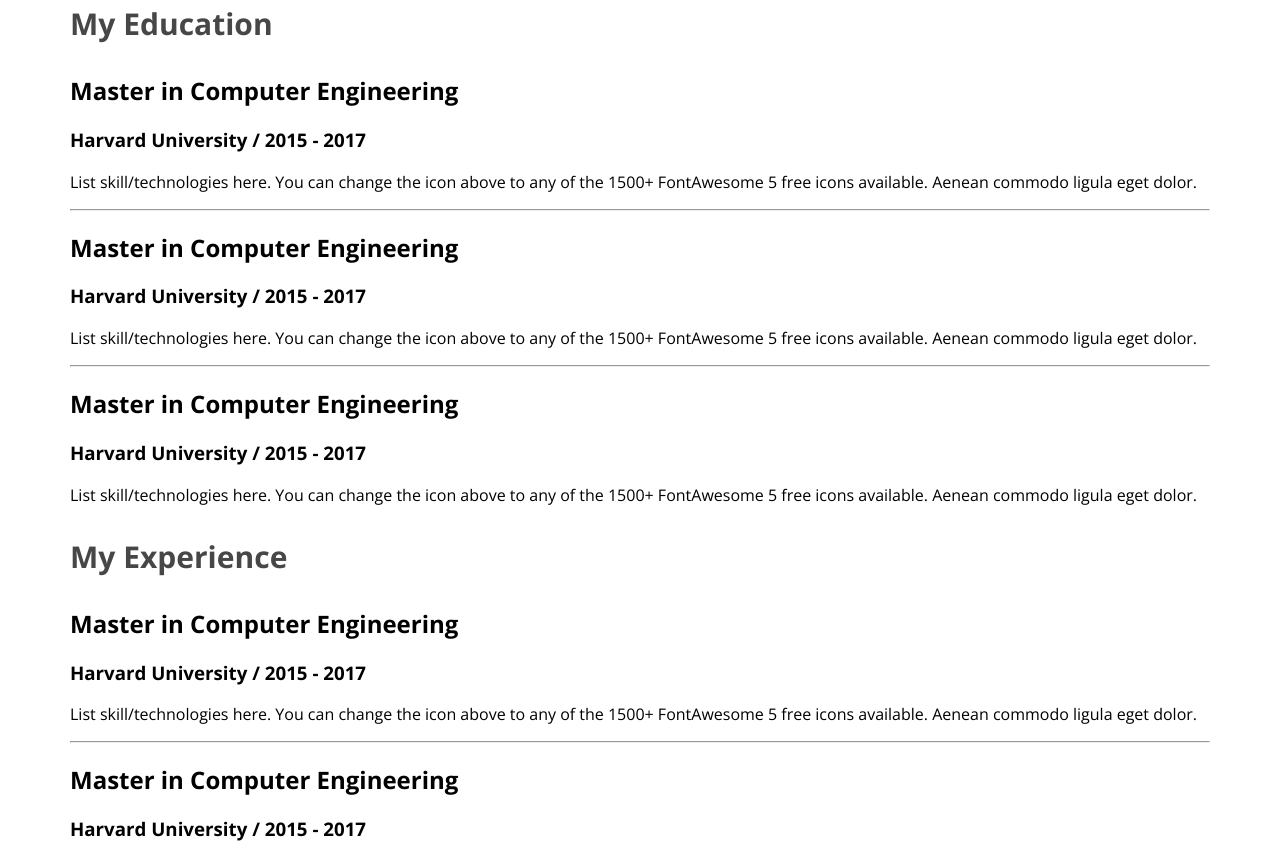
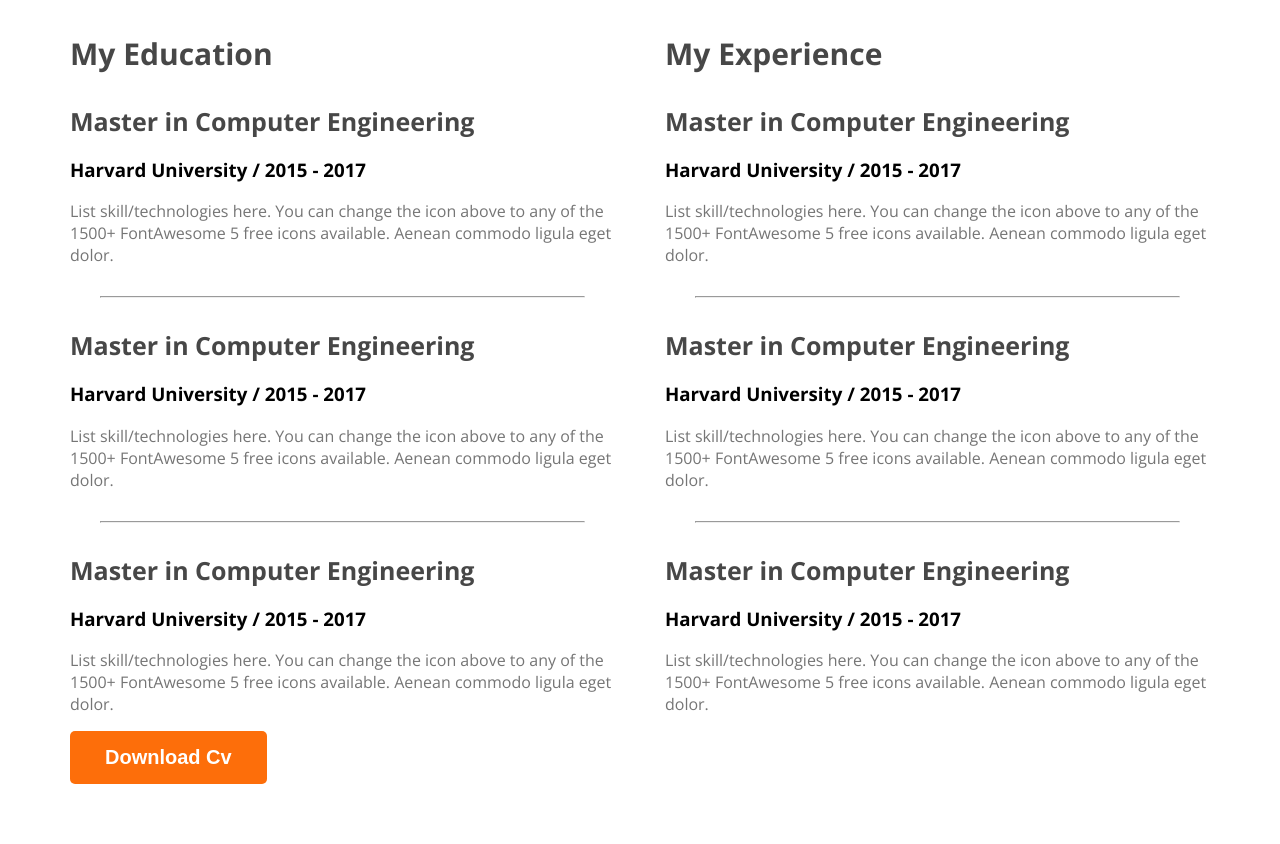
Before and after one commit to rahimaweb/developer-poretfolio, a plain HTML site: page index.html in a window 1280 px wide. Shown: the part 2988-3832 px from the top of the page. After the commit the page ends 3780 px from the top, so only its background shows below. Drawn offline with nearby package versions, Linux system fonts and the light colour scheme.

Commit message:
finished the resume section

```diff
--- a/index.html
+++ b/index.html
@@ -137,7 +137,9 @@
                 </div>
             </div>
         </div>
-
+        <div class="download-cv">
+            <button class="btn-primary">Download Cv</button>
+        </div>
      </section>
     </main>
     <footer>
--- a/styles/portfolio.css
+++ b/styles/portfolio.css
@@ -134,4 +134,29 @@
     font-size: 30px;
     font-weight: 700;
 
+
 }
+
+.resume-container{
+    display: flex;
+    gap: 50px;
+}
+.resume-item-title{
+    color: #474747;
+    font-size: 25px;
+    font-weight: 700;
+    margin-bottom: 10px;
+}
+
+.resume-item-institution{
+     margin-bottom: 20px;
+     margin-top: 0px;
+}
+
+.resume-item-institution,
+ .resume-item-description{
+    color: #757575;
+}
+.resume-container hr{
+    margin: 30px;
+}
```
